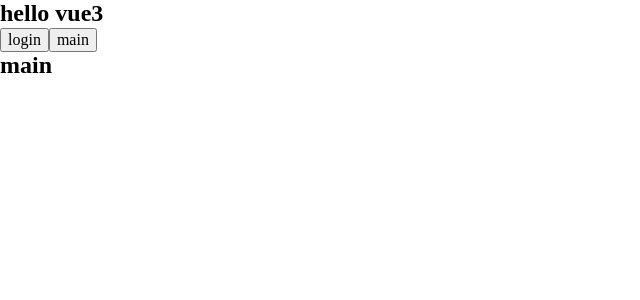
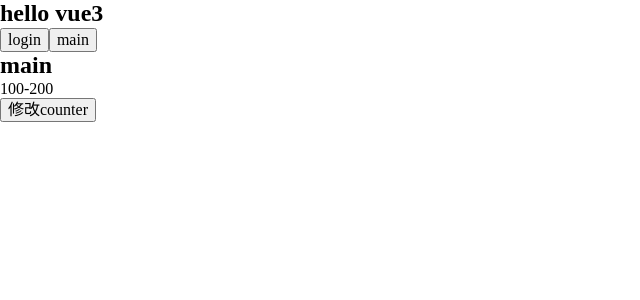
Before and after one commit to corey-wangdong/vue3-management-system, a Vue app: page /main in a window 1280 px wide. Shown: the top 300 px of the page, without its empty margins (0-640 px from the left). Built offline with nearby package versions, Linux system fonts and the light colour scheme.

Commit message:
feat: 添加 pinia 状态管理

```diff
--- a/src/main.ts
+++ b/src/main.ts
@@ -1,15 +1,15 @@
 import { createApp } from "vue"
-import { createPinia } from "pinia"
 
 import "normalize.css"
 import "./assets/css/index.scss"
 
 import App from "./App.vue"
 import router from "./router"
+import pinia from "./store"
 
 const app = createApp(App)
 
-app.use(createPinia())
+app.use(pinia)
 app.use(router)
 
 app.mount("#app")
--- /dev/null
+++ b/src/store/counter.ts
@@ -0,0 +1,18 @@
+import { defineStore } from "pinia"
+
+const useCounterStore = defineStore("counter", {
+  state: () => ({
+    counter: 100
+  }),
+  getters: {
+    doubleCounter(state) {
+      return state.counter * 2
+    }
+  },
+  actions: {
+    changeCounterAction(newCounter: number) {
+      this.counter = newCounter
+    }
+  }
+})
+export default useCounterStore
--- /dev/null
+++ b/src/store/index.ts
@@ -0,0 +1,5 @@
+import { createPinia } from "pinia"
+
+const pinia = createPinia()
+
+export default pinia
--- a/src/views/main/main.vue
+++ b/src/views/main/main.vue
@@ -1,11 +1,17 @@
 <template>
   <div class="main">
     <h2>main</h2>
+   <div>{{counterStore.counter}}-{{ counterStore.doubleCounter }}</div>
+   <button @click="changeCounter">修改counter</button>
   </div>
 </template>
 
 <script setup lang="ts">
-
+import useCounterStore from '@/store/counter'
+const counterStore = useCounterStore();
+function changeCounter() {
+  counterStore.changeCounterAction(999)
+}
 </script>
 
 <style lang="scss">
--- a/vite.config.ts
+++ b/vite.config.ts
@@ -1,14 +1,14 @@
-import { fileURLToPath, URL } from "node:url";
+import { fileURLToPath, URL } from "node:url"
 
-import { defineConfig } from "vite";
-import vue from "@vitejs/plugin-vue";
+import { defineConfig } from "vite"
+import vue from "@vitejs/plugin-vue"
 
 // https://vitejs.dev/config/
 export default defineConfig({
   plugins: [vue()],
   resolve: {
     alias: {
-      "@": fileURLToPath(new URL("./src", import.meta.url)),
-    },
-  },
-});
+      "@": fileURLToPath(new URL("./src", import.meta.url))
+    }
+  }
+})
```
Also changed, not shown: src/stores/counter.ts (deleted, +0 -12 lines), 1 other file (tests, documents, lock files or other folders).
